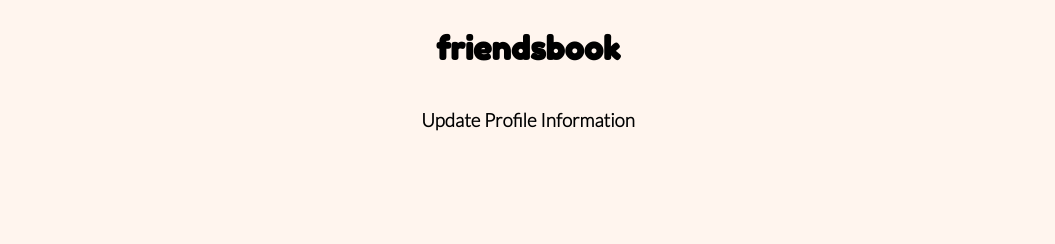
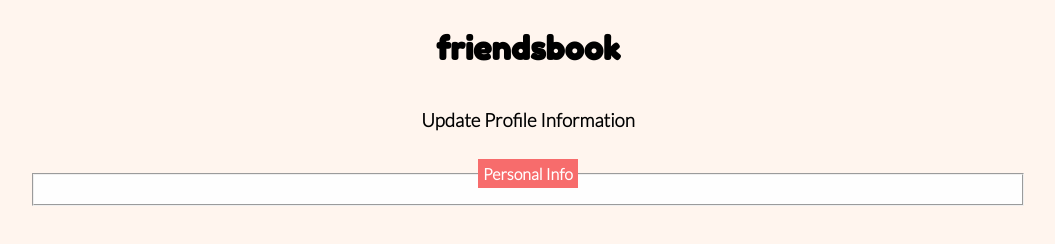
Before and after one commit to szmtz/profile-info-form-practice, a plain HTML site: page index.html in a window 1280 px wide. Shown: the whole page, without its empty margins (112-1167 px from the left). Drawn offline with Linux system fonts and the light colour scheme.

Commit message:
Add fieldset and legend element

```diff
--- a/index.html
+++ b/index.html
@@ -7,6 +7,11 @@
     <h1>friendsbook</h1>
     <h3>Update Profile Information</h3>
     <form>
+    <fieldset>
+      <legend>Personal Info
+      </legend>
+
+    </fieldset>
     </form>
     <!-- <form action="/action_page.php">
   <label for="fname">First name:</label><br>
```
